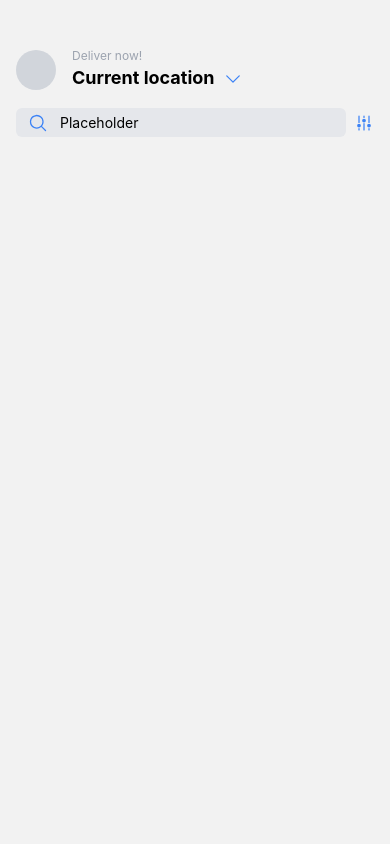
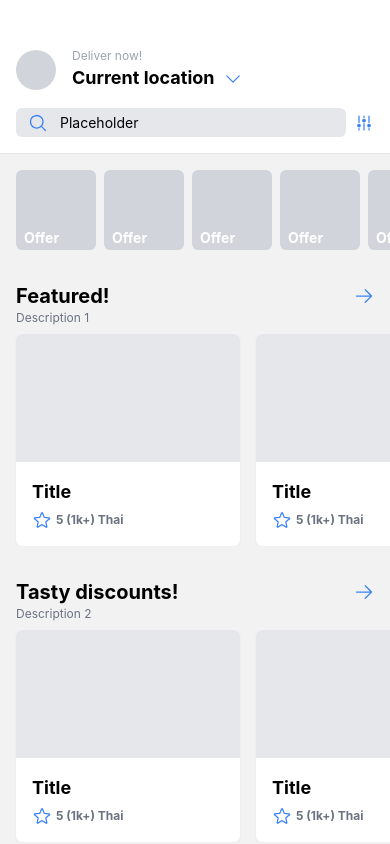
Before and after one commit to arcadie2k/food-delivery-app, a React Native app: screen /Home in a window 390 px wide. Built offline with nearby package versions, Linux system fonts and the light colour scheme.

Commit message:
[ADD] featured rows

```diff
--- /dev/null
+++ b/src/components/Categories.js
@@ -0,0 +1,24 @@
+import { ScrollView, Text } from "react-native";
+import CategoryCard from "./CategoryCard";
+
+export default function Categories() {
+  return (
+    <ScrollView
+      horizontal
+      showsHorizontalScrollIndicator={false}
+      contentContainerStyle={{
+        padding: 16,
+        marginBottom: 16,
+      }}
+    >
+      <CategoryCard />
+      <CategoryCard />
+      <CategoryCard />
+      <CategoryCard />
+      <CategoryCard />
+      <CategoryCard />
+      <CategoryCard />
+      <CategoryCard last />
+    </ScrollView>
+  );
+}
--- /dev/null
+++ b/src/components/CategoryCard.js
@@ -0,0 +1,12 @@
+import { View, Text, TouchableOpacity } from "react-native";
+
+export default function CategoryCard({ last = false }) {
+  return (
+    <TouchableOpacity className={`relative items-center ${!last && "mr-2"}`}>
+      <View className="w-20 h-20 rounded-md bg-gray-300"></View>
+      <Text className="absolute bottom-1 left-2 text-white font-bold">
+        Offer
+      </Text>
+    </TouchableOpacity>
+  );
+}
--- /dev/null
+++ b/src/components/FeaturedRow.js
@@ -0,0 +1,63 @@
+import { ScrollView, View, Text } from "react-native";
+import { ArrowRightIcon } from "react-native-heroicons/solid";
+import Colors from "../utils/colors";
+import RestaurantCard from "./RestaurantCard";
+
+export default function FeaturedRow({ id, title, description }) {
+  return (
+    <View className="mb-8">
+      <View className="px-4 mb-2">
+        <View className="flex-row items-center gap-2">
+          <Text className="flex-1 text-xl font-bold">{title}</Text>
+          <ArrowRightIcon size={20} color={Colors.primary} />
+        </View>
+        <Text className="text-xs text-gray-500">{description}</Text>
+      </View>
+
+      <ScrollView
+        horizontal
+        showsHorizontalScrollIndicator={false}
+        contentContainerStyle={{
+          paddingLeft: 16,
+        }}
+      >
+        <RestaurantCard
+          id={1}
+          imgUrl=""
+          title="Title"
+          rating={5}
+          genre="Thai"
+          address="Address"
+          description="Desc"
+          dishes={[1, 2, 3]}
+          lng={100}
+          lat={100}
+        />
+        <RestaurantCard
+          id={1}
+          imgUrl=""
+          title="Title"
+          rating={5}
+          genre="Thai"
+          address="Address"
+          description="Desc"
+          dishes={[1, 2, 3]}
+          lng={100}
+          lat={100}
+        />
+        <RestaurantCard
+          id={1}
+          imgUrl=""
+          title="Title"
+          rating={5}
+          genre="Thai"
+          address="Address"
+          description="Desc"
+          dishes={[1, 2, 3]}
+          lng={100}
+          lat={100}
+        />
+      </ScrollView>
+    </View>
+  );
+}
--- /dev/null
+++ b/src/components/RestaurantCard.js
@@ -0,0 +1,32 @@
+import { View, Text } from "react-native";
+import { StarIcon } from "react-native-heroicons/outline";
+import Colors from "../utils/colors";
+
+export default function RestaurantCard({
+  id,
+  imgUrl,
+  title,
+  rating,
+  genre,
+  address,
+  description,
+  dishes,
+  lng,
+  lat,
+}) {
+  return (
+    <View className="flex-1 w-56 rounded-md overflow-hidden bg-white shadow-sm mr-4">
+      <View className="w-full h-32 bg-gray-200"></View>
+      <View className="p-4">
+        <Text className="text-lg font-bold mb-1">{title}</Text>
+
+        <View className="flex-row items-center gap-1">
+          <StarIcon size={20} color={Colors.primary} />
+          <Text className="text-xs text-gray-500 font-bold">
+            {rating} (1k+) {genre}
+          </Text>
+        </View>
+      </View>
+    </View>
+  );
+}
--- a/src/screens/HomeScreen.js
+++ b/src/screens/HomeScreen.js
@@ -4,13 +4,18 @@ import {
   AdjustmentsVerticalIcon,
   MagnifyingGlassIcon,
 } from "react-native-heroicons/solid";
+import Categories from "../components/Categories";
+import FeaturedRow from "../components/FeaturedRow";
 import Colors from "../utils/colors";
 
 export default function HomeScreen() {
   return (
-    <SafeAreaView className="flex-1 pt-12">
+    <View className="flex-1">
+      {/* Top section (Header + Search) */}
+      <View className="bg-white">
+        <SafeAreaView>
           {/* Header */}
-      <View className="flex-row items-center space-x-4 mb-4 px-4 ">
+          <View className="flex-row items-center space-x-4 pt-12 pb-4 px-4 bg-white">
             <View className="w-10 h-10 bg-gray-300 rounded-full"></View>
             <View>
               <Text className="text-gray-400 text-xs">Deliver now!</Text>
@@ -28,7 +33,7 @@ export default function HomeScreen() {
           </View>
 
           {/* Search */}
-      <View className="relative flex-row items-center gap-2 px-4 ">
+          <View className="relative flex-row items-center gap-2 px-4 pb-4 bg-white border-b-[1px] border-gray-200">
             <View className="flex-1 flex-row items-center bg-gray-200 px-3 rounded-md">
               <MagnifyingGlassIcon size={20} color={Colors.primary} />
 
@@ -40,13 +45,25 @@ export default function HomeScreen() {
 
             <AdjustmentsVerticalIcon size={20} color={Colors.primary} />
           </View>
+        </SafeAreaView>
+      </View>
 
       {/* Main body */}
       <ScrollView className="flex-1">
-        {/* Offers */}
+        <Categories />
 
-        {/* Featured */}
+        <FeaturedRow id="1" title="Featured!" description="Description 1" />
+        <FeaturedRow
+          id="2"
+          title="Tasty discounts!"
+          description="Description 2"
+        />
+        <FeaturedRow
+          id="3"
+          title="Offers near you!"
+          description="Description 3"
+        />
       </ScrollView>
-    </SafeAreaView>
+    </View>
   );
 }
```
Lines whose indentation alone changed are shown as unchanged.
